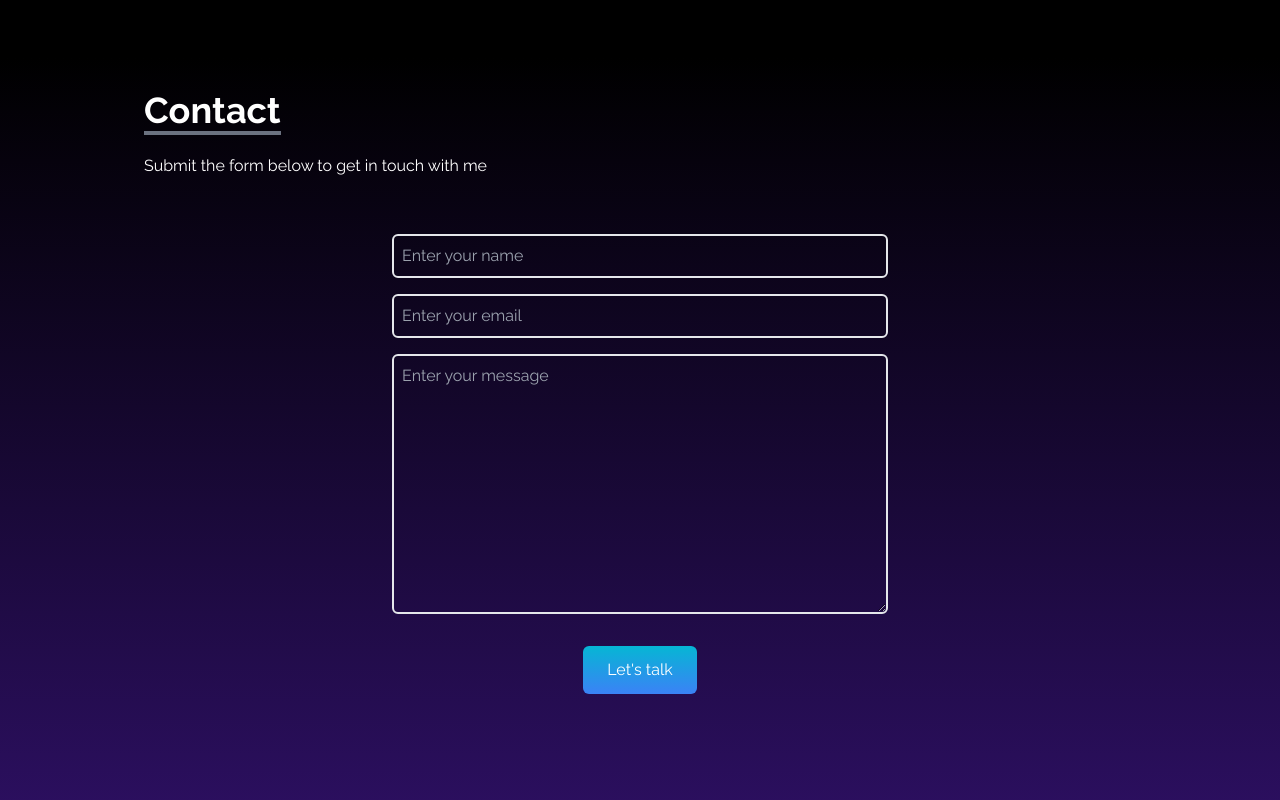
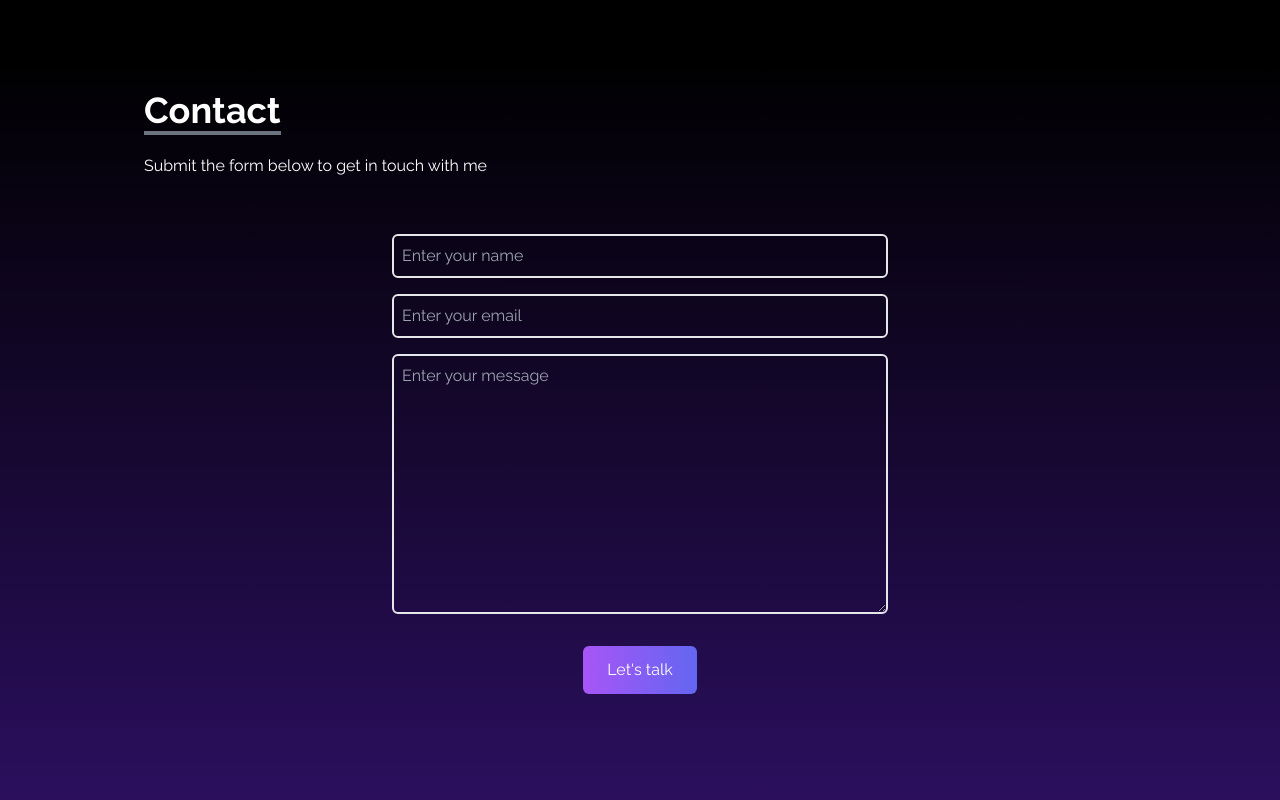
Before and after one commit to tinofay/portfolio, a React (Create React App) app: page / in a window 1280 px wide. Shown: the part 3142-3942 px from the top of the page. Built offline with nearby package versions, Linux system fonts and the light colour scheme; the HTML template or start-up script is replaced by a standard one.

Commit message:
change gradient on button

```diff
--- a/src/components/Contact.jsx
+++ b/src/components/Contact.jsx
@@ -43,7 +43,7 @@
               required
             ></textarea>
 
-            <button className="text-white bg-gradient-to-b from-cyan-500 to-blue-500 px-6 py-3 my-8 mx-auto flex items-center rounded-md hover:scale-110 duration-300">
+            <button className="text-white bg-gradient-to-r  from-purple-500 to-indigo-500 px-6 py-3 my-8 mx-auto flex items-center rounded-md hover:scale-110 duration-300">
               Let's talk
             </button>
           </form>
```
